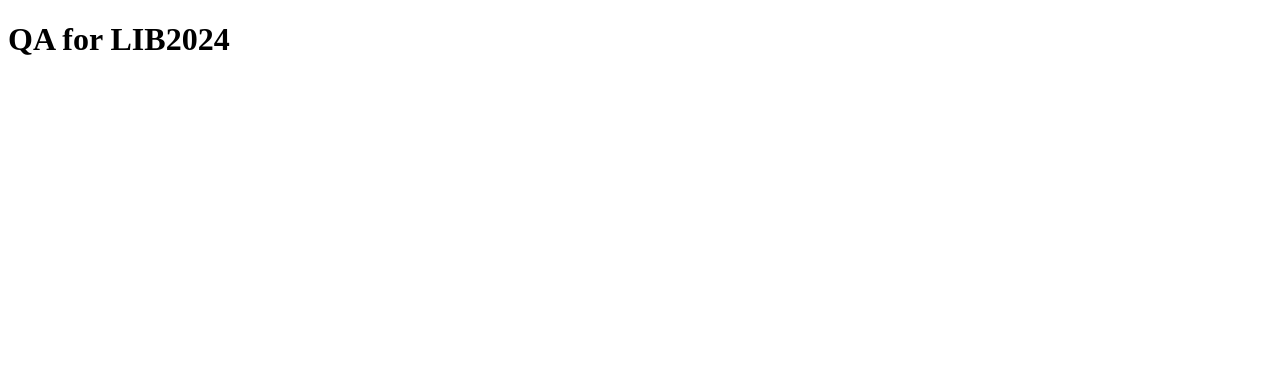
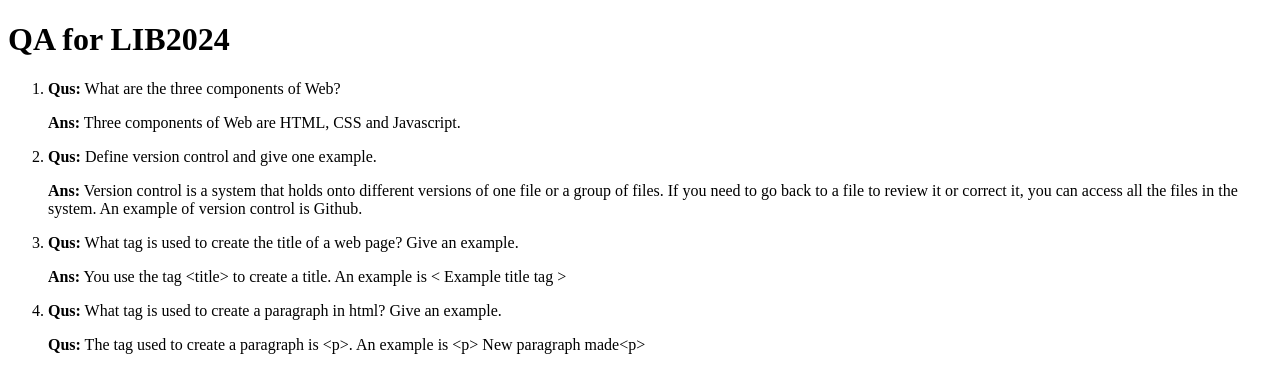
Before and after one commit to russ0195/russ0195.github.io, a plain HTML site: page lib2024/qa/index.html in a window 1280 px wide. Drawn offline with Linux system fonts and the light colour scheme.

Commit message:
Answers to the first 4 qa questions.

```diff
--- a/lib2024/qa/index.html
+++ b/lib2024/qa/index.html
@@ -5,5 +5,24 @@
 </head>
 <body>
 <h1>QA for LIB2024</h1>
+<ol>
+	<!-- Question 1 -->
+	<li>
+		<p><strong>Qus:</strong> What are the three components of Web?</p>
+		<p><strong>Ans:</strong> Three components of Web are HTML, CSS and Javascript.</p>
+	</li>
+	<!-- Question 2 -->
+	<li>
+		<p><strong>Qus:</strong> Define version control and give one example.</p>
+		<p><strong>Ans:</strong> Version control is a system that holds onto different versions of one file or a group of files. If you need to go back to a file to review it or correct it, you can access all the files in the system. An example of version control is Github.
+	</li>
+	<!-- Question 3 -->
+	<li>
+		<p><strong>Qus:</strong> What tag is used to create the title of a web page? Give an example.</p>
+		<p><strong>Ans:</strong> You use the tag &lt;title&gt; to create a title. An example is &lt; Example title tag &gt;</p>
+	<!-- Question 4 -->
+	<li>
+		<p><strong>Qus:</strong> What tag is used to create a paragraph in html? Give an example.</p>
+		<p><strong>Qus:</strong> The tag used to create a paragraph is &lt;p&gt;. An example is &lt;p&gt; New paragraph made&lt;p&gt;</p>
 </body>
 </html>
```
